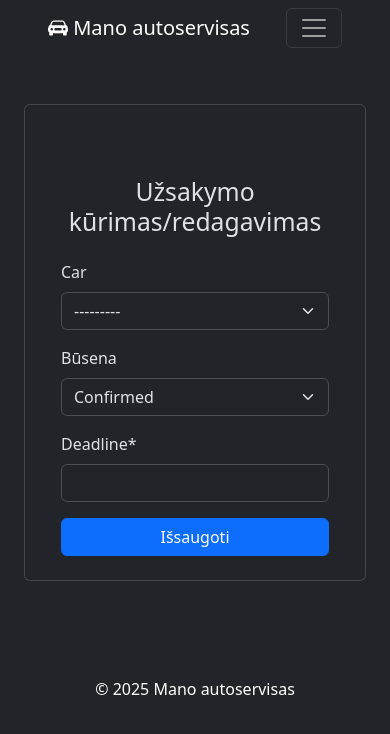
After one commit to DonatasNoreika/autoservice_20251023, a Django app: page /orders/create/ in a window 390 px wide. The commit adds this page. Shown: the top 734 px of the page. Run offline with Django 5.2, Linux system fonts and the light colour scheme; the visitor is signed in with stand-in values (Sample User, id 1); data that the repository does not hold is empty; some libraries are stand-ins or nearby versions.

Commit message:
11: +Padaryti, kad prisijungęs vartotojas galėtų kurti naujus užsakymus (be eilučių, tik pasirinkęs automobilį ir terminą). Panaudoti CreateView

```diff
--- a/mysite/autoservice/models.py
+++ b/mysite/autoservice/models.py
@@ -72,6 +72,7 @@ class Order(models.Model):
     class Meta:
         verbose_name = "Užsakymas"
         verbose_name_plural = "Užsakymai"
+        ordering = ['-pk']
 
     def total(self):
         result = 0
--- a/mysite/autoservice/templates/myorders.html
+++ b/mysite/autoservice/templates/myorders.html
@@ -2,6 +2,9 @@
 {% block title %}Mano Užsakymai{% endblock %}
 
 {% block content %}
+<div>
+    <a class="btn btn-secondary mb-4" href="{% url 'orders_create' %}">Naujas užsakymas</a>
+</div>
 <h1>Mano užsakymai:</h1>
 {% for order in orders %}
 <p><a href="{% url 'order' order.pk %}">{{ order.car }}</a> - <span class="{% if order.is_overdue %}text-danger{% endif %}">{{ order.deadline }}</span></p>
--- /dev/null
+++ b/mysite/autoservice/templates/order_form.html
@@ -0,0 +1,19 @@
+{% extends "base.html" %}
+
+{% block title %}Užsakymo kūrimas/redagavimas{% endblock %}
+
+{% block content %}
+<div class="container mt-5">
+    <div class="row justify-content-center">
+        <div class="col-md">
+            <h2 class="mb-4 text-center">Užsakymo kūrimas/redagavimas</h2>
+            <form method="post">
+                {% csrf_token %}
+                {% load crispy_forms_tags %}
+                {{ form | crispy }}
+                <button type="submit" class="btn btn-primary w-100">Išsaugoti</button>
+            </form>
+        </div>
+    </div>
+</div>
+{% endblock %}
--- a/mysite/autoservice/urls.py
+++ b/mysite/autoservice/urls.py
@@ -11,4 +11,5 @@ urlpatterns = [
     path("myorders/", views.UserOrderListView.as_view(), name="myorders"),
     path('signup/', views.SignUpView.as_view(), name='signup'),
     path("profile/", views.ProfileUpdateView.as_view(), name="profile"),
+    path("orders/create/", views.OrderCreateView.as_view(), name="orders_create"),
 ]
--- a/mysite/autoservice/views.py
+++ b/mysite/autoservice/views.py
@@ -100,3 +100,15 @@ class ProfileUpdateView(LoginRequiredMixin, generic.UpdateView):
 
     def get_object(self, queryset=None):
         return self.request.user
+
+
+class OrderCreateView(LoginRequiredMixin, generic.CreateView):
+    model = Order
+    template_name = "order_form.html"
+    success_url = reverse_lazy('myorders')
+    fields = ['car', 'status', 'deadline']
+
+    def form_valid(self, form):
+        form.instance.client = self.request.user
+        form.save()
+        return super().form_valid(form)
```
